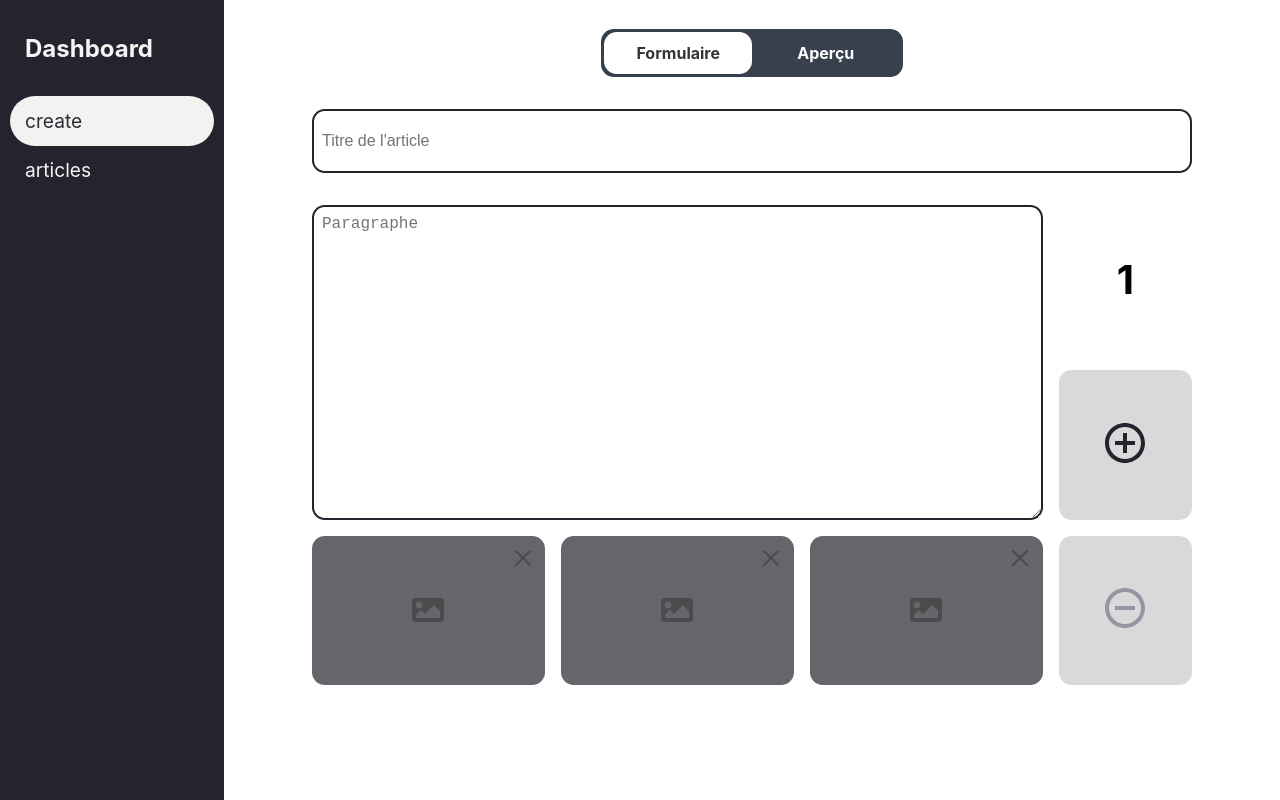
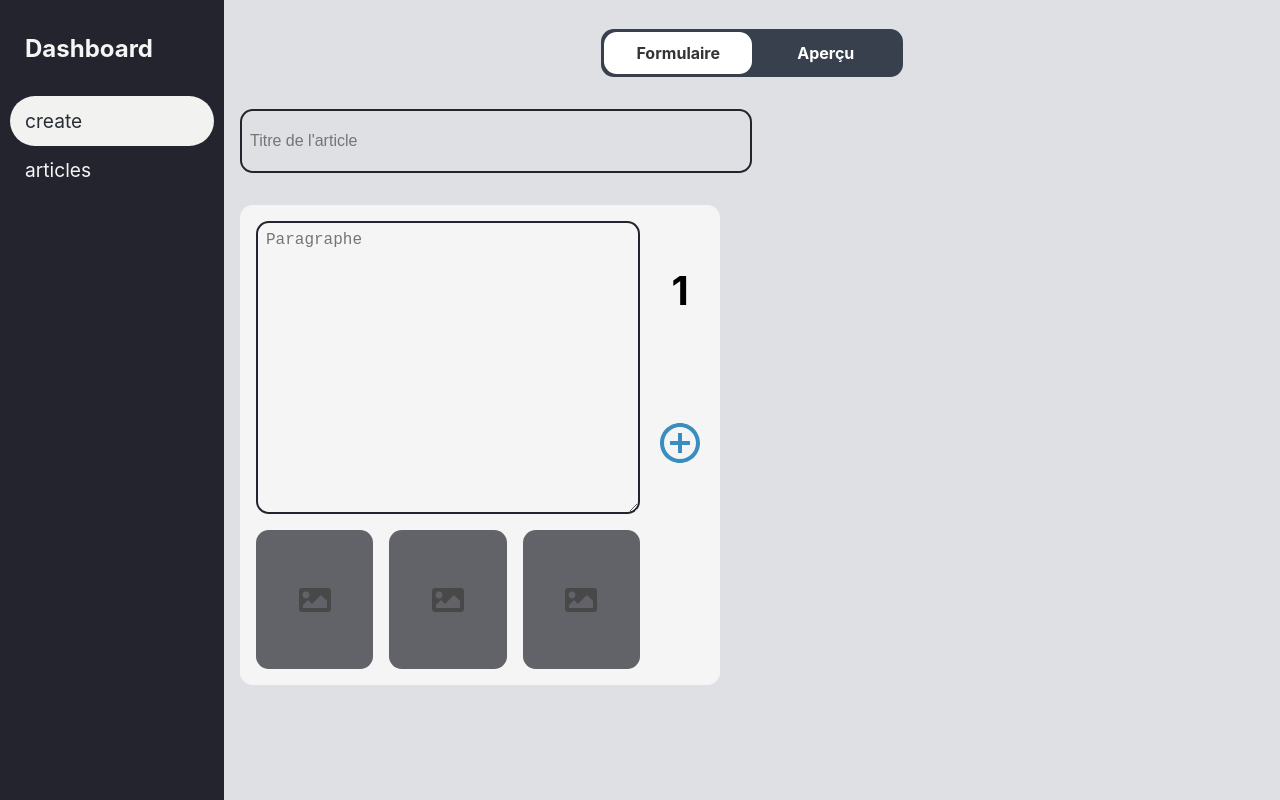
Before and after one commit to stephen-97/blog-dashboard, a React (Create React App) app: page /create in a window 1280 px wide. Built offline with nearby package versions, Linux system fonts and the light colour scheme.

Commit message:
Changing flex direction of all blocks, adding colors to plus oand minus icons, reduce the width of the icons sections

```diff
--- a/src/components/form/AddImages.tsx
+++ b/src/components/form/AddImages.tsx
@@ -125,9 +125,11 @@ const AddImages = ({ paragraphIndex,...rest}: AddImagesProps) => {
                     style={paragraphData[paragraphIndex]['images'][i] !== '' ? {backgroundImage: `url(${paragraphData[paragraphIndex]['images'][i]})`} : {}}
                 >
                     <button className={"button-add-image"} onClick={() => inputRefs[i].current?.click()}></button>
-                    <button className={"button-rm-image"} onClick={() => removeAnImage(paragraphIndex, i)}>
-                        <IoCloseOutline className={'icon-rm'}/>
-                    </button>
+                    {paragraphData[paragraphIndex]['images'][i] !== '' &&
+                        <button className={"button-rm-image"} onClick={() => removeAnImage(paragraphIndex, i)}>
+                            <IoCloseOutline className={'icon-rm'}/>
+                        </button>
+                    }
                     <input
                         ref={inputRefs[i]}
                         className={'input'}
--- a/src/components/view/ArticleForm.tsx
+++ b/src/components/view/ArticleForm.tsx
@@ -5,34 +5,56 @@ import TextArea from "../form/TextArea";
 import AddImages from "../form/AddImages";
 import {BiMinusCircle, BiPlusCircle} from "react-icons/bi";
 import {useAppDispatch, useAppSelector} from "../../redux/store";
-import {addingTextToParagraph, addParagraph, removeParagraph} from "../../redux/ArticleSlice";
+import {addingTextToParagraph, addParagraph, removeBlock} from "../../redux/ArticleSlice";
+import colors from "../../styles/colors";
+
 const StyledArticleForm: IStyledComponent<any> = styled.section`
   min-width: 100%;
   flex: 1;
+
+  .input-title {
+    width: 50%;
+  }
+  .paragraph-plus-images {
+    display: flex;
+    flex-wrap: wrap;
+    gap: 2rem;
+    > * {
+      flex: 0 0  calc(50% - 2rem);
+    }
     .paragraph-form-container {
+      background-color: var(--white);
+      padding: 1rem 1rem 1rem 1rem;
       display: grid;
-    margin-bottom: 4rem;
+      //margin-bottom: 4rem;
       height: 30rem;
       border-radius: var(--border-radius);
-    grid-template-columns: repeat(6, 1fr);
+      grid-template-columns: repeat(8, 1fr);
       grid-template-rows: repeat(6, 1fr);
       gap: 1rem;
+      &:hover {
+        .button-plus-container,
+        .button-minus-container,
+        .paragraph-number-container {
+          visibility: visible;
+        }
+      }
 
       > * {
         &:nth-child(1) {
-        grid-area: 1 / 1 / 5 / 6;
+          grid-area: 1 / 1 / 5 / 8;
         }
         &:nth-child(2) {
-        grid-area: 5 / 1 / 7 / 6;
+          grid-area: 5 / 1 / 7 / 8;
         }
         &:nth-child(3) {
-        grid-area: 1 / 6 / 3 / 7;
+          grid-area: 1 / 8 / 3 / 9;
         }
         &:nth-child(4) {
-        grid-area: 3 / 6 / 5 / 7;
+          grid-area: 3 / 8 / 5 / 9;
         }
         &:nth-child(5) {
-        grid-area: 5 / 6 / 7 / 7;
+          grid-area: 5 / 8 / 7 / 9;
         }
       }
 
@@ -42,7 +64,7 @@ const StyledArticleForm: IStyledComponent<any> = styled.section`
         align-items: center;
           //border: 2px solid ${props => props.theme.mainColor};
         border-radius: var(--border-radius);
-      background-color: var(--light-gray);
+        //background-color: var(--light-gray);
         cursor: pointer;
         svg {
           height: 3rem;
@@ -50,12 +72,21 @@ const StyledArticleForm: IStyledComponent<any> = styled.section`
           color: ${props => props.theme.mainColor};
         }
       }
+      .button-plus-container {
+        svg {
+          color: var(--blue);
+        }
+      }
+      .button-minus-container {
+        svg {
+          color: var(--red);
+        }
+      }
       .icon-not-clickable {
         svg {
           color: var(--gray);
         }
       }
-
       .paragraph-number-container {
         border: none;
         font-size: 2.5rem;
@@ -63,6 +94,7 @@ const StyledArticleForm: IStyledComponent<any> = styled.section`
         background-color: inherit;
         &:hover {
           background-color:inherit;
+        }
       }
   }
 `;
@@ -75,12 +107,23 @@ const ArticleForm = ({...rest}: StyledArticleForm) => {
     const paragraphData = useAppSelector((state) => state.article)
     const dispatch = useAppDispatch()
 
+    const AddBlockIsOk = (index: number): boolean => {
+        return true;
+        if(paragraphData[index].paragraph !== '')
+            return true
+        for(let i =0; i < paragraphData[index].images.length; i++) {
+            if(paragraphData[index].images[i] !== '')
+                return true
+        }
+        return false;
+    }
+
     return (
         <StyledArticleForm>
-                <Input placeholder={"Titre de l'article"}/>
-                <section className={"paragraph-plus-images"}>
+                <Input placeholder={"Titre de l'article"} className={'input-title'}/>
+                <ul className={"paragraph-plus-images"}>
                     {paragraphData && paragraphData.map((e, i) => (
-                        <div key={i} className={'paragraph-form-container'}>
+                        <li key={i} className={'paragraph-form-container'}>
                             <TextArea
                                 title={"Paragraphe"}
                                 placeholder={'Paragraphe'}
@@ -92,21 +135,23 @@ const ArticleForm = ({...rest}: StyledArticleForm) => {
                                 <strong>{i + 1}</strong>
                             </div>
                             <div className={"paragraph-form-button button-plus-container"}>
-                                <button onClick={() => dispatch(addParagraph())}>
-                                    <BiPlusCircle className={'icon'} />
+                                <button onClick={() => AddBlockIsOk(i) ? dispatch(addParagraph()) : alert("Il faut ajouter du contenu avant de créer un nouveau block")}>
+                                    <BiPlusCircle className={'icon'} color={colors.blue}/>
                                 </button>
                             </div>
                             <div className={ i === 0 && paragraphData.length === 1 ?
                                 "icon-not-clickable paragraph-form-button button-minus-container" :
                                 "paragraph-form-button button-minus-container"
                             }>
-                                <button onClick={() => dispatch(removeParagraph({index: i}))}>
-                                    <BiMinusCircle className={'icon'} />
+                                {i > 0  &&
+                                    <button onClick={() => i > 0 && dispatch(removeBlock({index: i})) }>
+                                        <BiMinusCircle className={colors.darkBlue} />
                                     </button>
+                                }
                             </div>
-                        </div>
+                        </li>
                     ))}
-                </section>
+                </ul>
         </StyledArticleForm>
     )
 }
--- a/src/pages/CreateArticle.tsx
+++ b/src/pages/CreateArticle.tsx
@@ -8,10 +8,11 @@ import ArticlePreview from "../components/view/ArticlePreview";
 
 const StyledCreateArticlePage: IStyledComponent<any> = styled.main`
   width: 100%;
-  height: 100%;
+  min-height: 100dvh;
   display: flex;
   justify-content: center;
   padding: 0;
+  background-color: #dfe0e3;
 
   #button-plus-form-container {
     display: flex;
@@ -19,7 +20,7 @@ const StyledCreateArticlePage: IStyledComponent<any> = styled.main`
     flex-direction: column;
     align-items: center;
     width: 100%;
-    max-width: 55rem;
+    //max-width: 55rem;
   }
 
   @media (max-width: ${props => props.theme.responsiveValue}) {
--- a/src/redux/ArticleSlice.ts
+++ b/src/redux/ArticleSlice.ts
@@ -18,9 +18,9 @@ export const ArticleSlice = createSlice({
                 return e;
             })
         },
-        removeParagraph: (state: TAritcleContent[], action: PayloadAction<{index: number}>) => state.slice(action.payload.index),
+        removeBlock: (state: TAritcleContent[], action: PayloadAction<{index: number}>) => state.filter((e, i) => i !== action.payload.index),
         addNewImage: (state: TAritcleContent[], action: PayloadAction<{indexParagraph: number, indexImage: number, base64: string}>) => {
-            state.map((e,i) => {
+            state.map((e: TAritcleContent, i) => {
                 if(action.payload.indexParagraph === i) {
                     const newImageTab = e.images.map((e: string, i: number) => action.payload.indexImage === i ? action.payload.base64 : e);
                     let newParagraphObject = e;
@@ -31,7 +31,7 @@ export const ArticleSlice = createSlice({
             })
         },
         removeImage: (state: TAritcleContent[], action: PayloadAction<{indexImage: number, indexParagraph: number}>) => {
-            state.map((e,i) =>  {
+            state.map((e: TAritcleContent,i) =>  {
                 if(action.payload.indexParagraph === i) {
                     const newImageTab = e.images.map((e: string, i: number) => action.payload.indexImage === i ? '' : e);
                     let newParagraphObject = e;
@@ -50,7 +50,7 @@ export const {
     addParagraph,
     addingTextToParagraph,
     addNewImage,
-    removeParagraph,
+    removeBlock,
     removeImage
 } = ArticleSlice.actions
 
--- a/src/styles/CSSVariables.tsx
+++ b/src/styles/CSSVariables.tsx
@@ -1,12 +1,15 @@
 import {css, RuleSet} from "styled-components";
+import colors from "./colors";
 
 const CSSVariables: RuleSet<object> = css`
     :root {
-      --gray: #9696a2;
-      --light-gray: #d9d9d9;
-      --white: whitesmoke;
-      --dark-blue: #31304e;
-      --dark-gray: #3e3e47;
+      --gray: ${colors.gray};
+      --light-gray: ${colors.lightGray};
+      --white: ${colors.white};
+      --dark-blue: ${colors.darkBlue};
+      --dark-gray: ${colors.darkGray};
+      --blue: ${colors.blue};
+      --red: ${colors.red};
 
       --hover: #33333350;
 
@@ -14,7 +17,6 @@ const CSSVariables: RuleSet<object> = css`
       --h2: 24px;
 
       --responsive-value: 700px;
-
       --border-radius: 0.8rem;
     }
 `;
--- a/src/styles/PageStyle.ts
+++ b/src/styles/PageStyle.ts
@@ -5,6 +5,7 @@ const StyledPage = styled.div`
   width: 100%;
   display: flex;
   position: relative;
+  background-color: darkgray;
   //background-color: ${props => props.theme.secondaryColor};
 
   main{
--- /dev/null
+++ b/src/styles/colors.ts
@@ -0,0 +1,11 @@
+const colors = {
+    gray: '#9696a2',
+    lightGray: '#d9d9d9',
+    white: 'whitesmoke',
+    darkBlue: '#31304e',
+    darkGray: '#3e3e47',
+    blue: '#3a8ebf',
+    red: '#bf3a3a',
+}
+
+export default colors;
```
Also changed, not shown: src/components/form/Tags.tsx (added, +25 -0 lines). Lines whose indentation alone changed are shown as unchanged.
